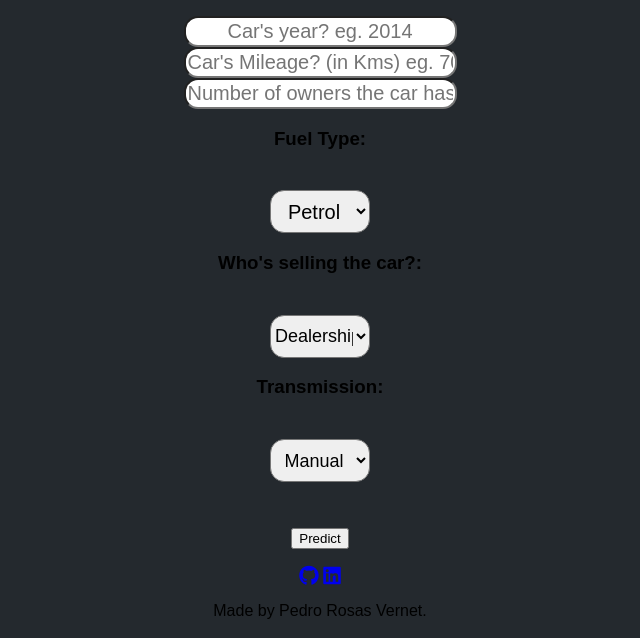
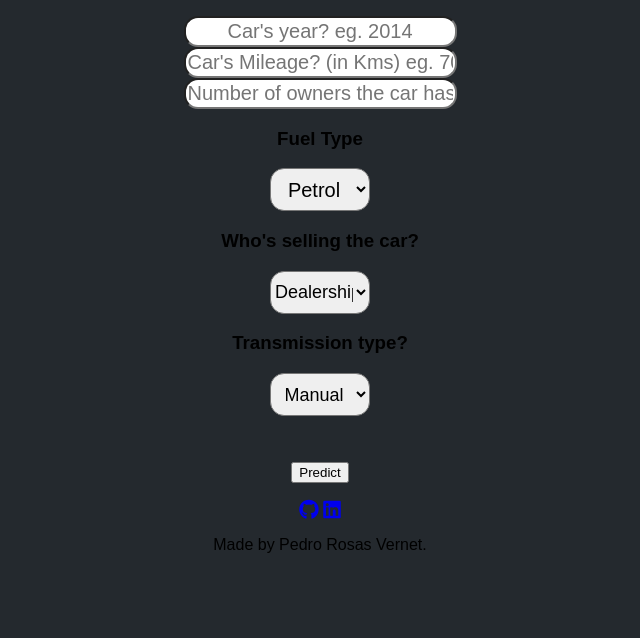
Before and after one commit to prosasDS/car-price-regression, a Flask app: page / in a window 1280 px wide. Shown: the part 86-724 px from the top of the page, without its empty margins (320-960 px from the left). Run offline with Flask 2, Linux system fonts and the light colour scheme; parts of the project's set-up code (start-up, migrations or seed data) failed here and were passed over; some libraries are stand-ins or nearby versions.

Commit message:
Update index.html

```diff
--- a/templates/index.html
+++ b/templates/index.html
@@ -27,20 +27,17 @@
                 <input id="first" name="Year" type="number " placeholder="Car's year? eg. 2014"><br>
             <input id="third" name="Kms_Driven" required="required" placeholder="Car's Mileage? (in Kms) eg. 70000"><br>
             <input id="fourth" name="Owner" required="required" placeholder="Number of owners the car has had? eg. 2"><br>
-            <h3> Fuel Type: <h3>
-            <br>
+            <h3> Fuel Type <h3>
             <select name="Fuel_Type_Petrol" id="fuel" required="required">
                 <option value="Petrol">Petrol</option>
                 <option value="Diesel">Diesel</option>
             </select>
-            <h3> Who's selling the car?: <h3>
-            <br>
+            <h3> Who's selling the car? <h3>
             <select name="Seller_Type_Individual" id="resea" required="required"><br>
                 <option value="Dealer">Dealership seller</option>
                 <option value="Individual">Individual seller</option>
             </select>
-            <h3> Transmission: <h3>
-            <br>
+            <h3> Transmission type? <h3>
             <select name="Transmission_Mannual" id="research" required="required"><br>
                 <option value="Mannual">Manual</option>
                 <option value="Automatic">Automatic</option>
```
